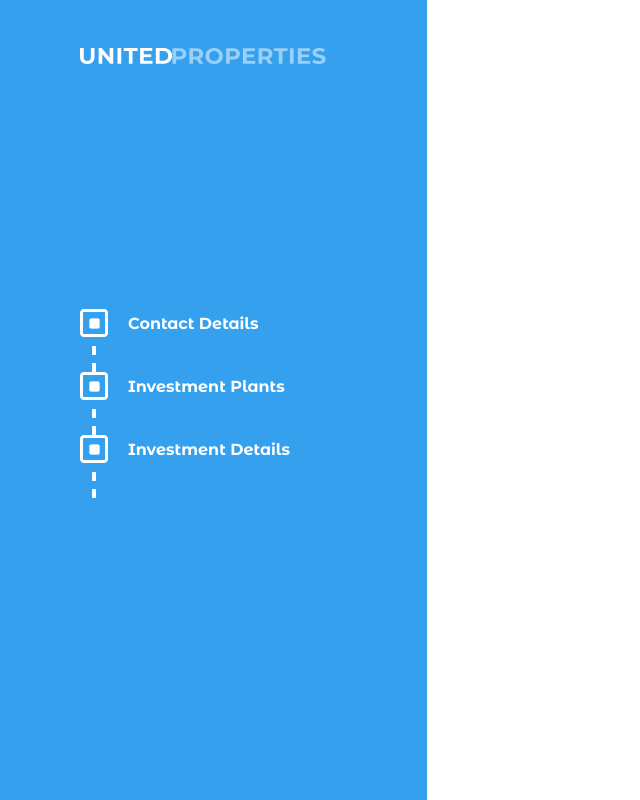
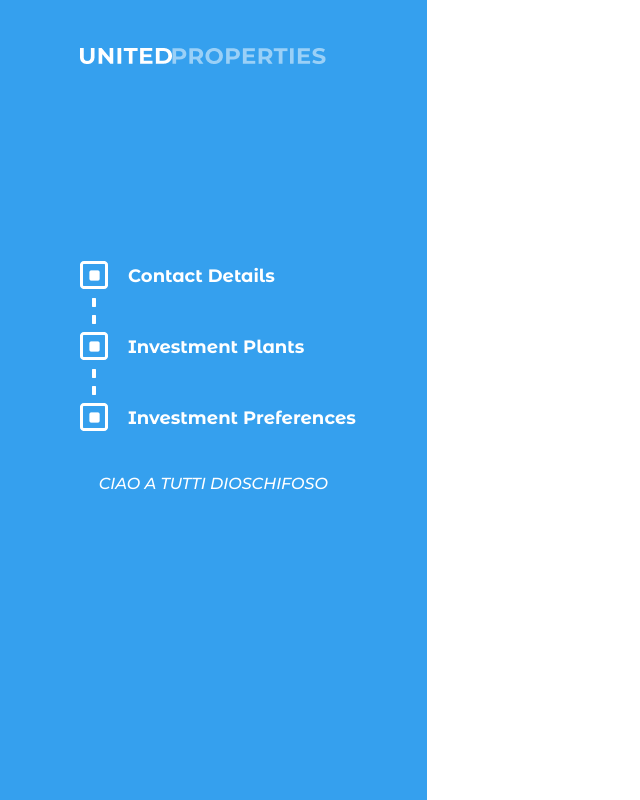
Before and after one commit to Frenzarectah/Investment_plan, a React (Create React App) app: page / in a window 1280 px wide. Shown: the whole page, without its empty margins (0-640 px from the left). Built offline with nearby package versions, Linux system fonts and the light colour scheme.

Commit message:
completed Progress list setting citation compt

```diff
--- a/src/App.js
+++ b/src/App.js
@@ -2,19 +2,23 @@ import './App.css';
 import logo1 from './assets/UNITED.png';
 import logo2 from './assets/PROPERTIES.png';
 import Progress from './components/Progress/Progress';
+import Citation from './components/Citation_box/Citation';
 function App() {
   return (
     <div className="App flex flex-row md:flex-column w-full h-14 md:h-screen">
-      <div className="w-full md:w-1/3 h-full bg-[#35A0EE] text-white">
+      <div className="w-full md:w-1/3 h-full bg-[#35A0EE] sm:text-black md:text-white">
         <div id="logo_sect" className="flex flex-row text-left px-[15%] py-[5%] md:pt-12 md:pl-20">
           <img alt="united" src={logo1}></img>
             <img alt="propertier" src={logo2}></img>
         </div>
-        <div id="progress_sect" className="pl-20 pt-56">
+        <div id="progress_sect" className="pl-20 pt-44">
           <Progress descr="Contact Details"/>
           <Progress descr="Investment Plants"/>
-          <Progress descr="Investment Details"/>
+          <Progress descr="Investment Preferences"/>
         </div>
+        <div id="citation_sect" className="pt-10">
+          <Citation/>
+      </div>
       </div>
     </div>
   );
--- /dev/null
+++ b/src/components/Citation_box/Citation.css
@@ -0,0 +1,5 @@
+@import url('https://fonts.googleapis.com/css2?family=Montserrat:ital,wght@1,500&display=swap');
+
+.montserrat{
+    font-family:'Montserrat'
+}
--- /dev/null
+++ b/src/components/Citation_box/Citation.js
@@ -0,0 +1,11 @@
+import React from "react";
+import '../Citation_box/Citation.css';
+
+const Citation = () =>{
+    return(
+        <>
+            <div className="montserrat">CIAO A TUTTI DIOSCHIFOSO</div>
+        </>
+    )
+}
+export default Citation;
--- a/src/components/Progress/Progress.css
+++ b/src/components/Progress/Progress.css
@@ -6,6 +6,6 @@
     width:28px;
     height:29px;
 }
-.montserrat{
+.montserrat_alt{
     font-family: 'Montserrat Alternates';
 }
--- a/src/components/Progress/Progress.js
+++ b/src/components/Progress/Progress.js
@@ -5,19 +5,31 @@ import rect_vert from './assets/rect_vertical.png';
 
 
 const Progress = (props)=>{
+    const descr = props.descr;
+    if (descr.includes("Preferences")==true){
+            return(
+                <>
+                <div className="text-left flex flex-row text-black md:text-white lg:text-white text-lg montserrat_alt">
+                        <div id="placeholder" className="flex justify-center items-center">
+                            <img style={{width:"11px",height:"11px"}} src={rect}/>
+                        </div>
+                        <p className="pl-5 self-center">{descr}</p>
+                </div>
+                </>
+            )
+    }else{
     return(
-            <>
-            <div className="text-left flex flex-row text-white montserrat">
+            <div id="point_opacity">
+            <div className="text-left flex flex-row text-black md:text-white lg:text-white text-lg montserrat_alt">
                     <div id="placeholder" className="flex justify-center items-center">
                         <img style={{width:"11px",height:"11px"}} src={rect}/>
                     </div>
-                    <p className="pl-5 self-center">{props.descr}</p>
+                    <p className="pl-5 self-center">{descr}</p>
             </div>
                     <img class="mt-2 ml-3" style={{width:"4px",height:"9px"}} src={rect_vert}/>
-                    <img class="mt-2 ml-3" style={{width:"4px",height:"9px"}} src={rect_vert}/>
-            </>
+                    <img class="mt-2 ml-3 mb-2" style={{width:"4px",height:"9px"}} src={rect_vert}/>
+            </div>
     );
-};
-
-
+}
+}
 export default Progress;
```
Also changed, not shown: src/components/Citation_box/assets/cit.png (added), 1 other file (tests, documents, lock files or other folders).
